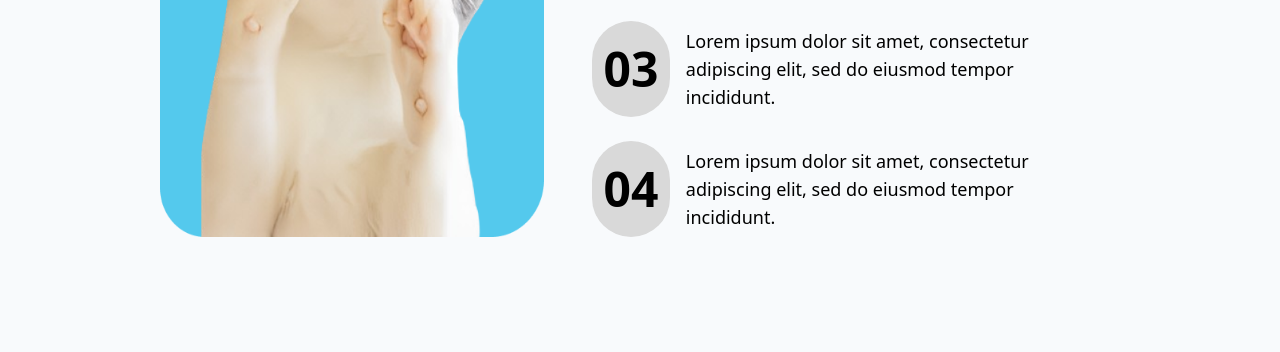
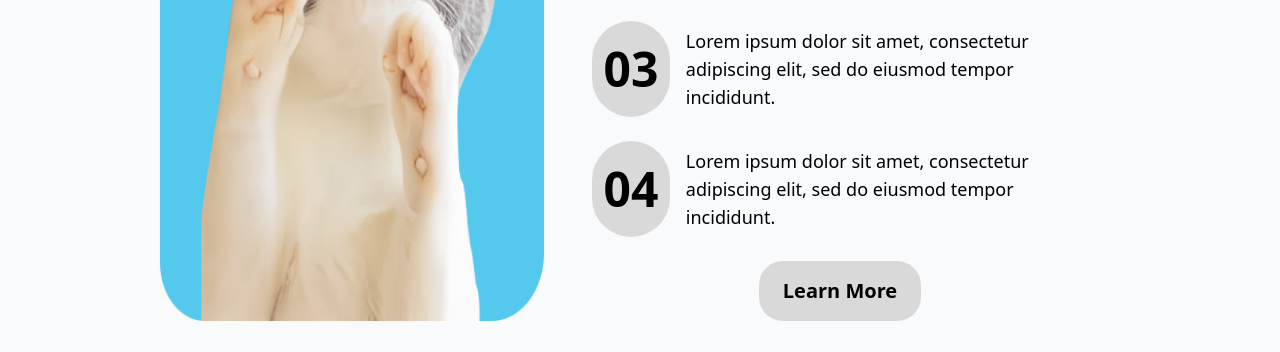
Before and after one commit to Oksipituaja/Landing-Page, a website: page index.html in a window 1280 px wide. Shown: the part 2579-2931 px from the top of the page. Drawn offline with nearby package versions, Linux system fonts and the light colour scheme.

Commit message:
Update index.html

```diff
--- a/index.html
+++ b/index.html
@@ -164,12 +164,14 @@
             Lorem ipsum dolor sit amet, consectetur adipiscing elit, sed do eiusmod tempor incididunt.
           </p>
         </div>
+        <div class="flex justify-center items-center">
+           <a href="#" class="px-6 py-4 bg-[#d9d9d9] text-black rounded-3xl text-xl font-bold flex justify- items-center ">Learn More</a>
+         </div>
       </div>
       <!-- list End -->
-
     </div>
     <!-- text end -->
-    </div>
+  </div>
   </section>
 
   </main>
```
